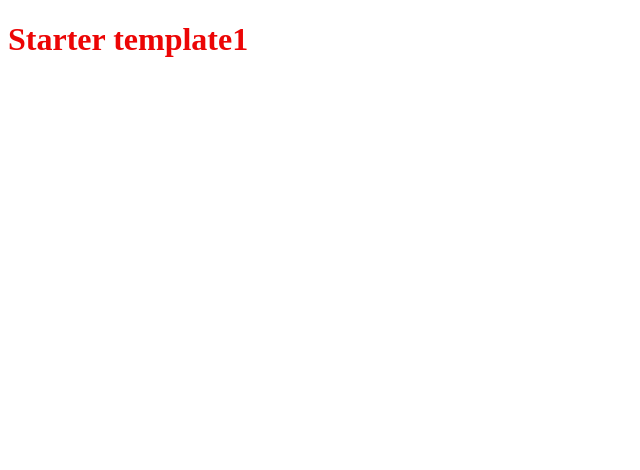
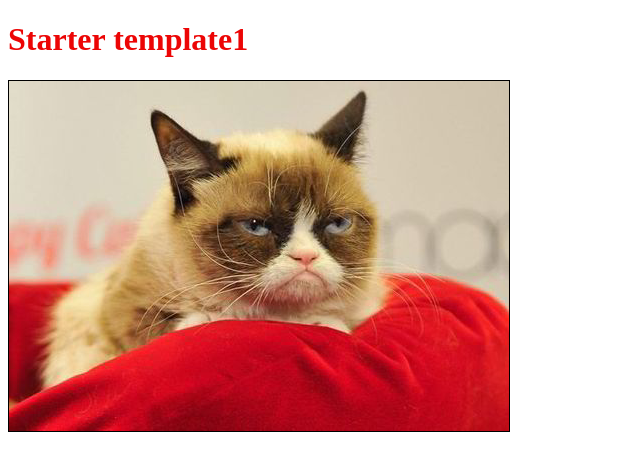
Before and after one commit to ShitJustGitReal/webpack, a website built with webpack: page index.html in a window 1280 px wide. Shown: the whole page, without its empty margins (0-640 px from the left). Built offline with nearby package versions, Linux system fonts and the light colour scheme.

Commit message:
add image to html

```diff
--- a/index.html
+++ b/index.html
@@ -14,6 +14,7 @@
 
 <body>
   <h1>Starter template</h1>
+  <div class="imgContainer"></div>
   <!--<script src="node_modules/jquery/dist/jquery.slim.min.js"></script>-->
   <script src="dist/bundle.js"></script>
 </body>
--- a/scss/main.scss
+++ b/scss/main.scss
@@ -6,3 +6,11 @@ body {
         color: rgb(236, 5, 5);
     }
 }
+
+.imgContainer {
+    border: 1px solid black;
+    max-width: 500px;
+    height: 350px;
+    background-image: url("/images/grumpy.jpg?size=500");
+    background-repeat: no-repeat;
+}
```
Also changed, not shown: images/grumpy.jpg (added).
